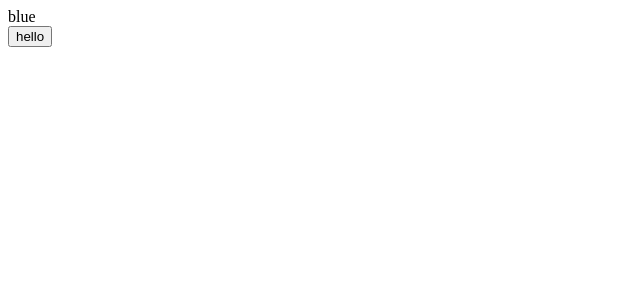
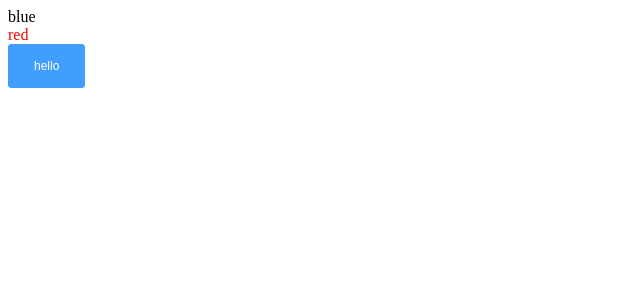
Before and after one commit to cnhjp/HElement, a Vue app: page /test in a window 1280 px wide. Shown: the top 300 px of the page, without its empty margins (0-640 px from the left). Built offline with nearby package versions, Linux system fonts and the light colour scheme.

Commit message:
fix(style bug): el- to h-

```diff
--- a/src/components/styles/variable.scss
+++ b/src/components/styles/variable.scss
@@ -1,4 +1,4 @@
-$namespace: "el-";
+$namespace: "h-";
 $element-separator: "__";
 $modifier-separator: "--";
 $state-prefix: "is-";
--- a/src/router/index.ts
+++ b/src/router/index.ts
@@ -5,6 +5,11 @@ const demos = [
     path: '/demo-container',
     name: 'demo-container',
     component: () => import('../views/demos/container/index.vue'),
+  },
+  {
+    path: '/demo-button',
+    name: 'demo-button',
+    component: () => import('../views/demos/button/index.vue'),
   },
 ];
 
--- /dev/null
+++ b/src/views/demos/button/index.vue
@@ -0,0 +1 @@
+<template>button</template>
--- a/src/views/home/index.vue
+++ b/src/views/home/index.vue
@@ -14,6 +14,7 @@ import { useRouter } from 'vue-router';
 
 const routes = ref([
   { name: 'Container Demo', routeName: 'demo-container' },
+  { name: 'Button Demo', routeName: 'demo-button' },
 ]);
 
 const router = useRouter();
--- a/src/views/test/index.vue
+++ b/src/views/test/index.vue
@@ -1,11 +1,13 @@
 <style lang="scss">
 @import "../../components/styles/mixin.scss";
+
 @include b(red) {
     color: red;
 }
 </style>
 
 <template>
-    <div class="h-red">blue</div>
+    <div class="blue">blue</div>
+    <div class="h-red">red</div>
     <h-button type="primary">hello</h-button>
 </template>
```
Also changed, not shown: src/components/container/Main.vue (indentation only).
